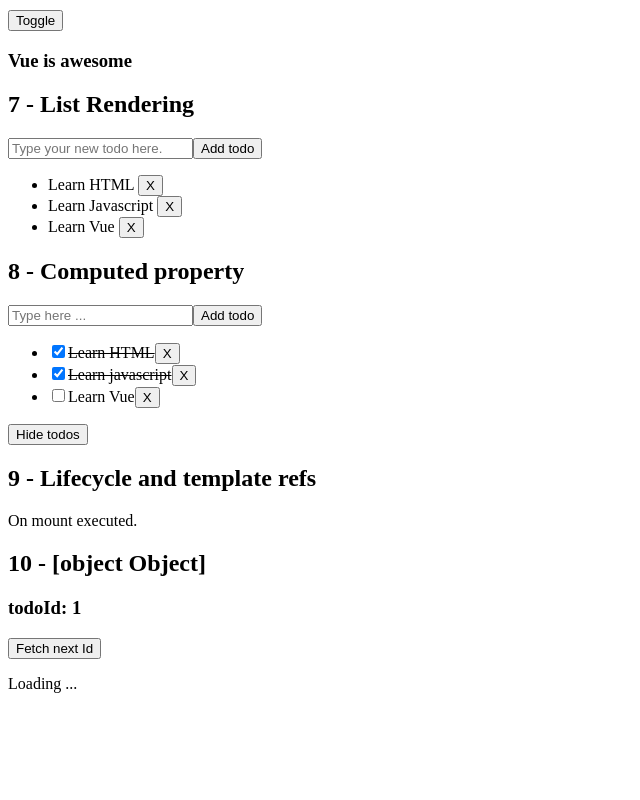
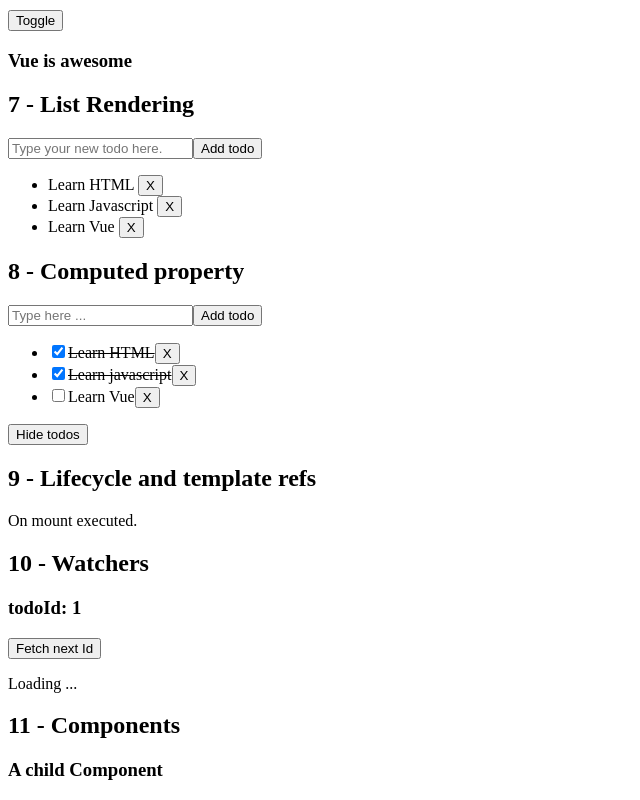
Before and after one commit to DavidQP/official-vue-tutorial, a Vue app: page / in a window 1280 px wide. Shown: the part 584-1384 px from the top of the page, without its empty margins (0-640 px from the left). Before the commit the page ends 1293 px from the top, so only its background shows below. Built offline with nearby package versions, Linux system fonts and the light colour scheme; no server answers.

Commit message:
Add components section and fix watchers title section

```diff
--- a/src/App.vue
+++ b/src/App.vue
@@ -11,6 +11,7 @@
 import ComputedProperty from '@/components/ComputedProperty.vue'
 import LifecycleAndTemplateRefs from '@/components/LifecycleAndTemplateRefs.vue'
 import Watchers from '@/components/Watchers.vue'
+import Component from '@/components/Component.vue'
 
 const section = ref(0);
 </script>
@@ -27,4 +28,5 @@
   <ComputedProperty :section="8" />
   <LifecycleAndTemplateRefs :section="9" />
   <Watchers :section="10" />
+  <Component :section="11" />
 </template>
--- /dev/null
+++ b/src/components/Component.vue
@@ -0,0 +1,21 @@
+<script setup>
+  import { defineProps, onMounted, ref } from 'vue'
+
+  const props = defineProps({
+    section: {
+      type: Number,
+      default: 0
+    }
+  })
+
+  const titleElementRef = ref('No title')
+  const title = ref('Components')
+
+  onMounted(() => {
+    titleElementRef.value.textContent = `${props.section} - ${title.value}`
+  })
+</script>
+<template>
+  <h2 ref="titleElementRef"></h2>
+  <h3>A child Component</h3>
+</template>
--- a/src/components/Watchers.vue
+++ b/src/components/Watchers.vue
@@ -15,7 +15,7 @@
 
 
 onMounted(() => {
-  titleElement.value.textContent = `${props.section} - ${title}`
+  titleElement.value.textContent = `${props.section} - ${title.value}`
 })
 
 async function fetchedData() {
```
